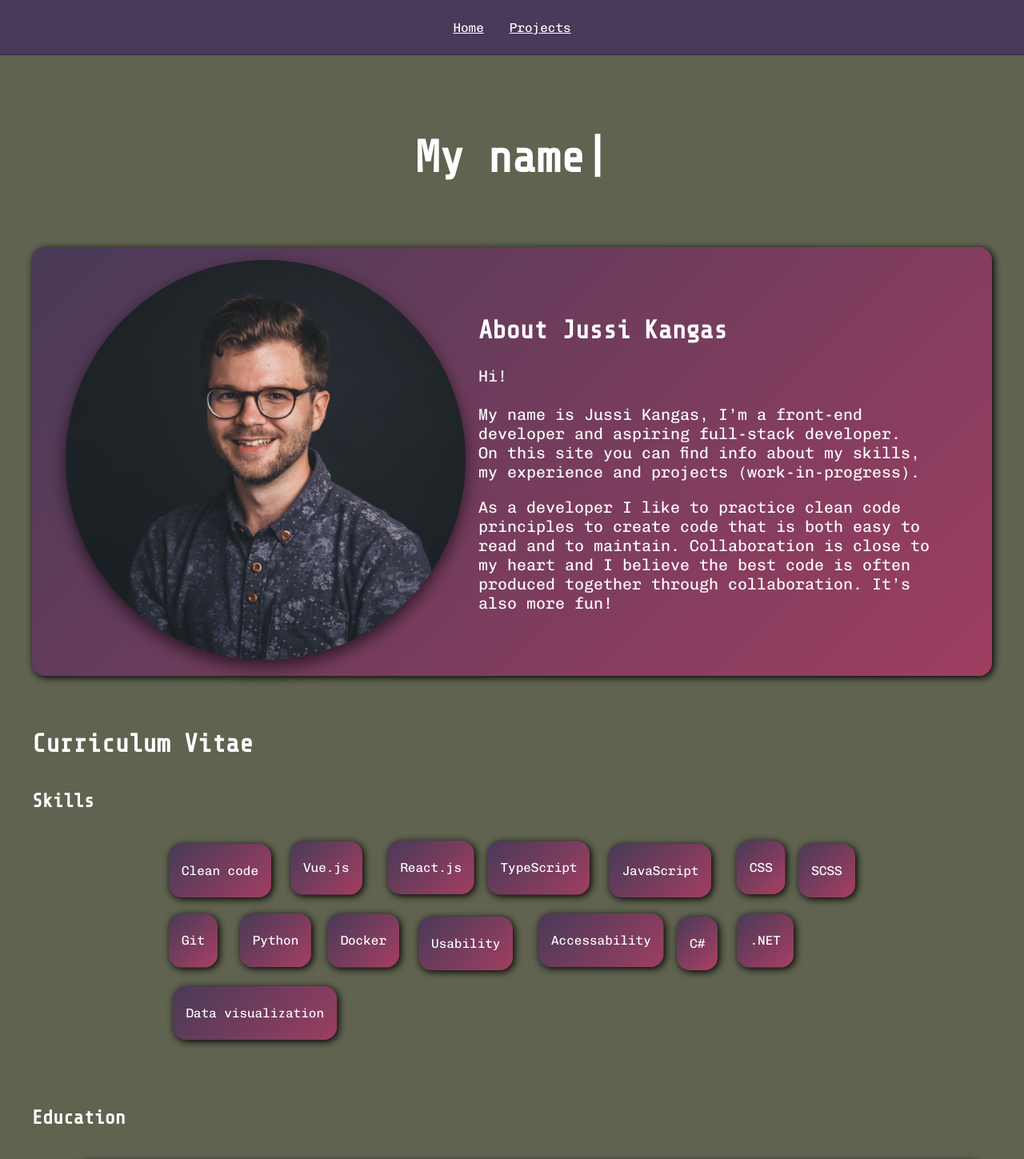
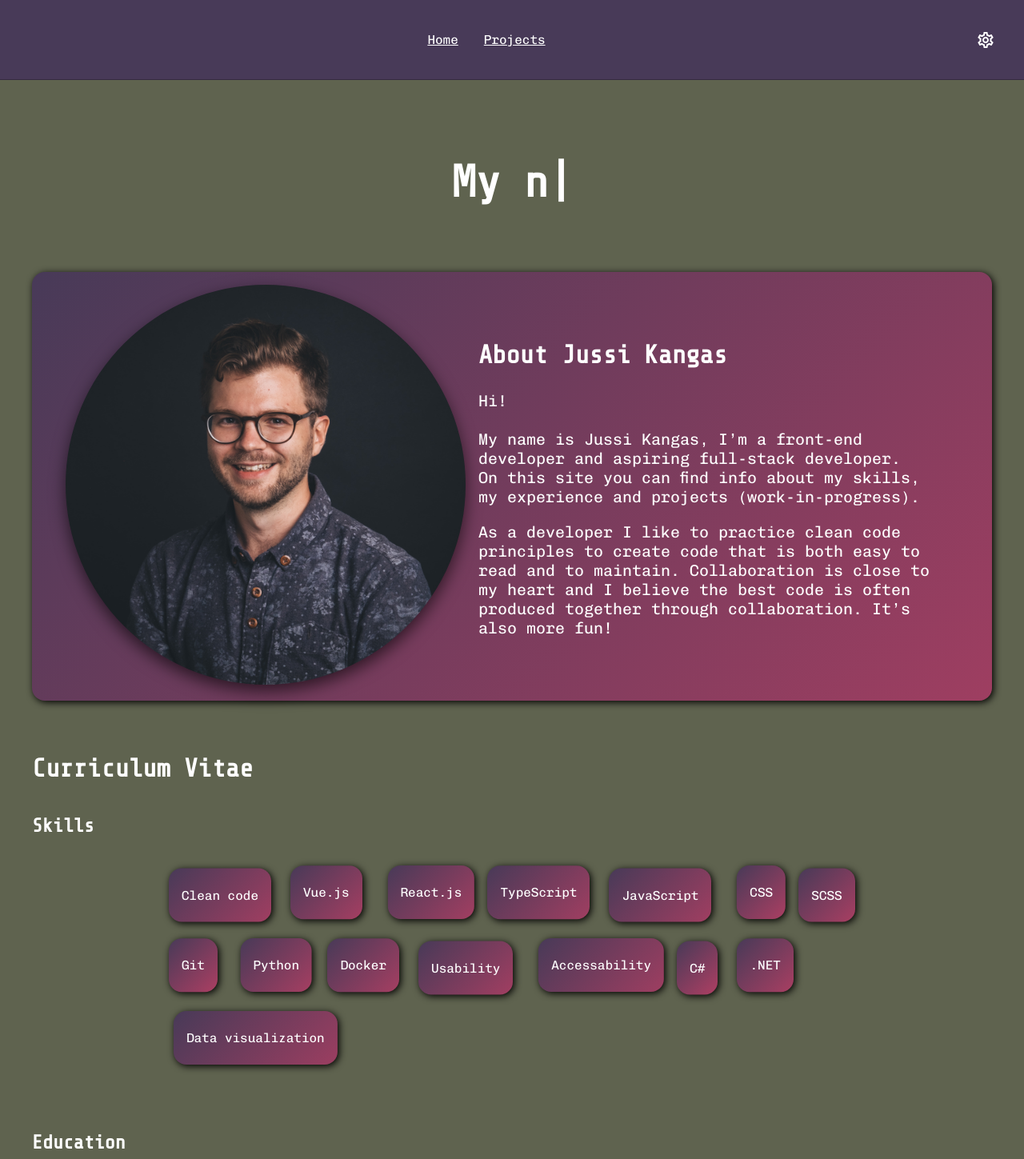
Before and after one commit to kangas93/kangas93.github.io, a React (Create React App) app: page / in a window 1280 px wide. Shown: the top 1449 px of the page at 80% size. Built offline with nearby package versions, Linux system fonts and the light colour scheme.

Commit message:
Add color theme switch

```diff
--- a/package.json
+++ b/package.json
@@ -6,6 +6,7 @@
   "dependencies": {
     "@emotion/react": "^11.10.5",
     "@emotion/styled": "^11.10.5",
+    "@mui/icons-material": "^5.11.0",
     "@mui/material": "^5.11.1",
     "@testing-library/jest-dom": "^5.16.5",
     "@testing-library/react": "^13.4.0",
--- a/src/App.scss
+++ b/src/App.scss
@@ -4,13 +4,18 @@
 @import 'style/theme.css';
 @import 'style/variables.scss';
 @import 'style/typography.scss';
+@import 'style/mui-global-styles.scss';
 
 //Modules
-@import 'style/navigation.scss';
+@import 'style/modals/navigation.scss';
+@import 'style/modals/drawer.scss';
+@import 'style/modals/site-settings.scss';
+
+
 
 
 //Pages
-@import 'style/home.scss';
+@import 'style/pages/home.scss';
 
 
 
--- a/src/App.tsx
+++ b/src/App.tsx
@@ -1,22 +1,64 @@
-import React from 'react';
+import React, { useState, useEffect } from 'react';
 import './App.scss';
 import { Link, Outlet } from "react-router-dom";
+import { Button, Drawer, SelectChangeEvent, StyledEngineProvider } from '@mui/material';
+import SettingsOutlinedIcon from '@mui/icons-material/SettingsOutlined';
+import SiteSettings from './components/SiteSettings';
+import { COLOR_THEMES } from './constants/constants';
 
 
 function App() {
+  const [colorTheme, setColorTheme] = useState<COLOR_THEMES>(COLOR_THEMES.DEFAULT)
+  const [openDrawer, setOpenDrawer] = useState(false);
+
+  useEffect(() => {
+    const classEnding = '-theme'
+    const classes = document.body.className;
+
+    if (classes.length > 0) {
+      document.body.classList.remove(classes)
+    }
+    switch (colorTheme) {
+      case COLOR_THEMES.DARK:
+        document.body.classList.add(COLOR_THEMES.DARK + classEnding)
+        break;
+      case COLOR_THEMES.HACKER:
+        document.body.classList.add(COLOR_THEMES.HACKER + classEnding)
+        break;
+      case COLOR_THEMES.TROPICAL:
+        document.body.classList.add(COLOR_THEMES.TROPICAL + classEnding)
+        break;
+      default:
+        break;
+    }
+  }, [colorTheme])
+
+  const handleThemeChange = (event: SelectChangeEvent) => {
+    setColorTheme(event.target.value as COLOR_THEMES);
+  };
+
+  const toggleDrawer = () => {
+    setOpenDrawer(!openDrawer)
+  }
   return (
-    <div className="App default-theme">
+    <StyledEngineProvider injectFirst>
+      <div>
         <header className='navigation'>
-        <nav >
+          <nav className='navigation__page-links' >
             <Link className='navigation__link' to="/">Home</Link>
             <Link className='navigation__link' to="/projects">Projects</Link>
           </nav>
+          <Button className="drawer__toggle" onClick={toggleDrawer}><SettingsOutlinedIcon></SettingsOutlinedIcon></Button>
         </header>
         <main className='main-container'>
           <Outlet></Outlet>
+          <Drawer open={openDrawer} onClose={() => setOpenDrawer(false)} className="drawer">
+            <SiteSettings theme={colorTheme} setTheme={handleThemeChange}></SiteSettings>
+          </Drawer>
         </main>
         <footer></footer>
       </div>
+    </StyledEngineProvider>
   );
 }
 
--- /dev/null
+++ b/src/components/SiteSettings.tsx
@@ -0,0 +1,38 @@
+import { FormControl, InputLabel, MenuItem, Select, SelectChangeEvent } from "@mui/material";
+import { Container } from "@mui/system";
+import { ReactNode } from "react";
+import { COLOR_THEMES } from "../constants/constants";
+
+interface Props {
+    theme: string,
+    setTheme: (event: SelectChangeEvent<string>, child: ReactNode) => void
+}
+
+function SiteSettings({ theme, setTheme }: Props) {
+
+    const theme_options = Object.values(COLOR_THEMES);
+
+    return (
+        <Container >
+            <h3>Change color theme</h3>
+            <div className="site-settings__color-menu">
+                <FormControl fullWidth className="site-settings__text">
+                    <InputLabel className="site-settings__text" id="select-color-theme">Color theme</InputLabel>
+                    <Select className="site-settings__text" labelId="select-color-theme"
+                        value={theme}
+                        label="Color theme"
+                        onChange={setTheme}>
+                        {
+                            theme_options.map((option) => {
+                                return (<MenuItem key={option} value={option}>{option.charAt(0).toUpperCase() + option.slice(1)}</MenuItem>)
+
+                            })
+                        }
+                    </Select>
+                </FormControl>
+            </div>
+        </Container>
+    )
+}
+
+export default SiteSettings;
--- /dev/null
+++ b/src/constants/constants.ts
@@ -0,0 +1,8 @@
+enum COLOR_THEMES {
+    DARK = 'dark',
+    HACKER = 'hacker',
+    DEFAULT = 'default',
+    TROPICAL = 'tropical'
+}
+
+export { COLOR_THEMES }
--- /dev/null
+++ b/src/style/modals/drawer.scss
@@ -0,0 +1,11 @@
+.drawer {
+
+    .MuiPaper-root {
+        background: colors('secondary-background');
+        color: text-colors('primary')
+    }
+
+    &__toggle {
+        color: text-colors('primary')
+    }
+}
--- a/src/style/navigation.scss
+++ b/src/style/modals/navigation.scss
@@ -1,13 +1,23 @@
 .navigation {
     padding: spaces(mediumlarge) spaces("medium");
+    background: colors('secondary-background');
     display: flex;
     align-items: center;
     justify-content: center;
-    background: colors('secondary-background');
     position: sticky;
     top: 0px;
     z-index: 100;
     border-bottom: 1px solid colors('outline-color');
+
+    &__page-links {
+        display: flex;
+        align-items: center;
+        justify-content: center;
+        width: min-content;
+        margin-right: auto;
+        margin-left: auto;
+
+    }
 
     &__link {
         padding: spaces("medium");
--- /dev/null
+++ b/src/style/modals/site-settings.scss
@@ -0,0 +1,19 @@
+.site-settings {
+    color: text-colors('primary');
+
+    &__text {
+        color: text-colors('primary');
+    }
+
+    &__color-menu {
+        svg {
+            color: text-colors('primary');
+        }
+
+        fieldset {
+            border-color: text-colors('primary');
+        }
+    }
+
+
+}
--- /dev/null
+++ b/src/style/mui-global-styles.scss
@@ -0,0 +1,4 @@
+.MuiMenu-paper {
+    background: colors('primary-background');
+    color: text-colors('primary');
+}
--- a/src/style/theme.css
+++ b/src/style/theme.css
@@ -18,8 +18,17 @@
 .hacker-theme {
     --primary-background-color: #202020;
     --secondary-background-color: #4a4949;
-    --tertiary-background-color: white;
+    --tertiary-background-color: #cebfbf;
     --primary-text-color: #14fe14;
     --secondary-text-color: white;
 
 }
+
+.tropical-theme {
+    --primary-background-color: #f58032;
+    --secondary-background-color: #f54f32;
+    --tertiary-background-color: #73f532;
+    --primary-text-color: white;
+    --secondary-text-color: black;
+
+}
```
Also changed, not shown: public/index.html (+3 -10 lines), src/style/pages/home.scss (renamed from src/style/home.scss), 1 other file (tests, documents, lock files or other folders). Lines whose indentation alone changed are shown as unchanged.
